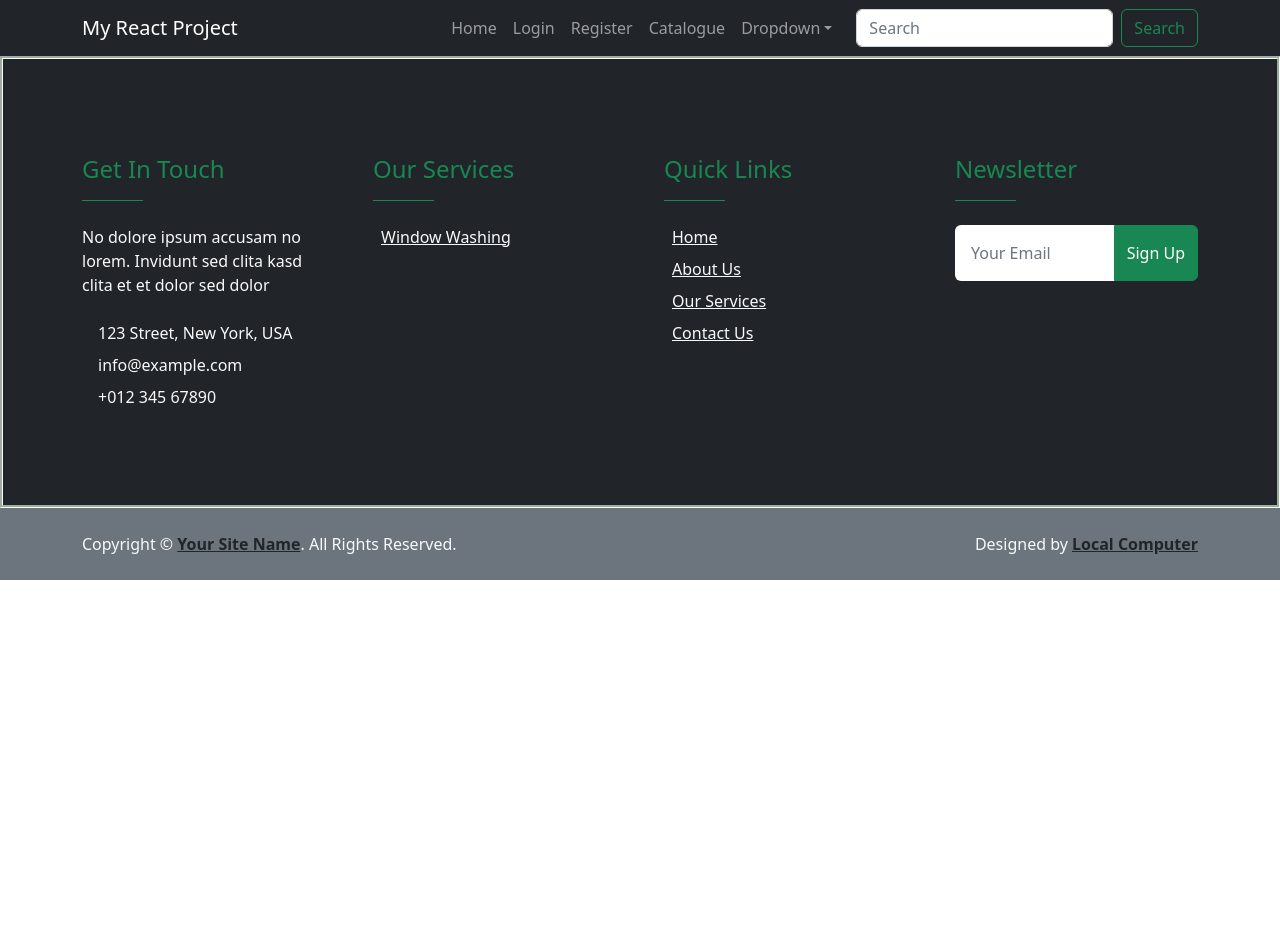
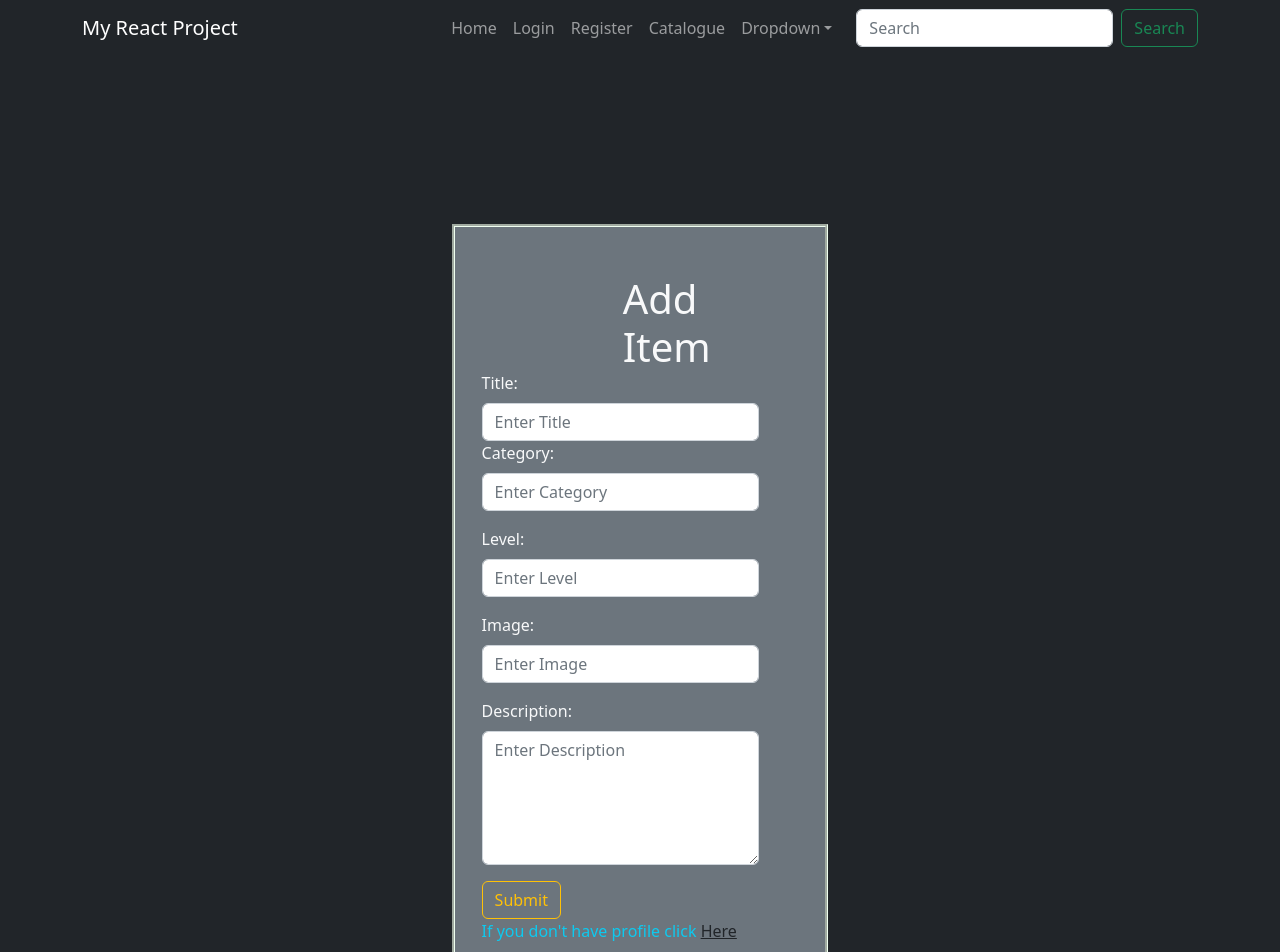
Before and after one commit to d3bel/myProject, a React (Create React App) app: page /catalogue/add-item in a window 1280 px wide. Shown: the top 952 px of the page. Before the commit the page ends 800 px from the top, so only its background shows below. Built offline with nearby package versions, Linux system fonts and the light colour scheme.

Commit message:
sorting out catalogue and adding AddItem components

```diff
--- a/src/App.js
+++ b/src/App.js
@@ -7,18 +7,19 @@ import { AuthContext } from "./context/AuthContext";
 import * as authService from "./services/authService";
 
 import { Header } from "./components/Header/Header";
-// import { ListItems } from "./components/ListItems/ListItmes";
+import { Catalogue } from "./components/Catalogue/Catalogue";
 import { Login } from "./components/Login/Login";
 import { Register } from "./components/Register/Register";
-// import { getAllItems } from "./services/services";
+import { getAllItems } from "./services/services";
 import { Home } from "./components/Header/Home";
 import { Footer } from "./components/Footer/Footer";
 import { Logout } from "./components/Logout/Logout";
+import { AddItem } from "./components/Catalogue/AddItem";
 // import { AddItem } from "./components/ListItems/AddItem";
 
 function App() {
   const navigate = useNavigate();
-  // const [items, setItems] = useState([]);
+  const [items, setItems] = useState([]);
   const [auth, setAuth] = useState({});
 
   // useEffect(() => {
@@ -43,6 +44,7 @@ function App() {
     }
     try {
       const result = await authService.register(regData);
+      console.log(result);
       setAuth(result);
       return navigate("/");
     } catch (err) {
@@ -71,7 +73,8 @@ function App() {
         <Header />
         <Routes>
           <Route path="/" element={<Home />} />
-          {/* <Route path="/add-item" element={<AddItem />} /> */}
+          <Route path="/catalogue" element={<Catalogue />} />
+          <Route path="/catalogue/add-item" element={<AddItem />} />
           <Route path="/login" element={<Login />} />
           <Route path="/register" element={<Register />} />
           <Route path="/logout" element={<Logout />} />
--- /dev/null
+++ b/src/components/Catalogue/AddItem.js
@@ -0,0 +1,156 @@
+import Button from "react-bootstrap/Button";
+import Form from "react-bootstrap/Form";
+import { Link } from "react-router-dom";
+
+import { useForm } from "../../hooks/useForm";
+
+export const AddItem = ({ onAddItemSubmit }) => {
+  const { values, changeHandler, onSubmit } = useForm(
+    {
+      title: "",
+      category: "",
+      level: "",
+      imageUrl: "",
+      description: "",
+    },
+    onAddItemSubmit
+  );
+
+  return (
+    <div
+      className="container-fluid bg-dark text-light py-5"
+      style={{ marginBottom: "0px" }}
+    >
+      <div
+        className="container py-5 bg-secondary"
+        style={{
+          width: "30%",
+          margin: "120px auto",
+          borderStyle: "groove",
+          borderColor: "honeydew",
+        }}
+      >
+        <h1 style={{ width: "10%", margin: "0 auto" }}>Add Item</h1>
+        <Form
+          id="login"
+          className="mb-3"
+          style={{ marginLeft: "15px", width: "80%" }}
+          onSubmit={onSubmit}
+        >
+          <Form.Group controlId="formBasicEmail">
+            <Form.Label>Title:</Form.Label>
+            <Form.Control
+              type="text"
+              name="title"
+              value={values.title}
+              onChange={changeHandler}
+              placeholder="Enter Title"
+            />
+          </Form.Group>
+
+          <Form.Group className="mb-3" controlId="formBasicPassword">
+            <Form.Label>Category:</Form.Label>
+            <Form.Control
+              type="text"
+              name="category"
+              value={values.category}
+              onChange={changeHandler}
+              placeholder="Enter Category"
+            />
+          </Form.Group>
+          <Form.Group className="mb-3" controlId="formBasicPassword">
+            <Form.Label>Level:</Form.Label>
+            <Form.Control
+              type="text"
+              name="level"
+              value={values.level}
+              onChange={changeHandler}
+              placeholder="Enter Level"
+            />
+          </Form.Group>
+          <Form.Group className="mb-3" controlId="formBasicPassword">
+            <Form.Label>Image:</Form.Label>
+            <Form.Control
+              type="text"
+              name="image"
+              value={values.imageUrl}
+              onChange={changeHandler}
+              placeholder="Enter Image"
+            />
+          </Form.Group>
+          <Form.Group className="mb-3" controlId="formBasicPassword">
+            <Form.Label>Description:</Form.Label>
+            <Form.Control
+              as="textarea"
+              rows={5}
+              type="text"
+              name="description"
+              value={values.description}
+              onChange={changeHandler}
+              placeholder="Enter Description"
+            />
+          </Form.Group>
+          <Button variant="outline-warning" type="submit">
+            Submit
+          </Button>
+          <p className="field text-info">
+            <span>
+              If you don't have profile click{" "}
+              <Link className="text-dark" to="/register">
+                Here
+              </Link>
+            </span>
+          </p>
+        </Form>
+      </div>
+    </div>
+    // <section id="create-item" className="auth">
+    //   <form id="create" onSubmit={onSubmit}>
+    //     <div className="container">
+    //       <h1>Create Item</h1>
+    //       <label htmlFor="title">Title:</label>
+    //       <input
+    //         value={values.title}
+    //         onChange={changeHandler}
+    //         type="text"
+    //         id="title"
+    //         name="title"
+    //       ></input>
+    //       <label htmlFor="title">Category:</label>
+    //       <input
+    //         value={values.category}
+    //         onChange={changeHandler}
+    //         type="text"
+    //         id="category"
+    //         name="category"
+    //       ></input>
+    //       <label htmlFor="title">Level:</label>
+    //       <input
+    //         value={values.level}
+    //         onChange={changeHandler}
+    //         type="text"
+    //         id="level"
+    //         name="level"
+    //       ></input>
+    //       <label htmlFor="title">Image:</label>
+    //       <input
+    //         value={values.imageUrl}
+    //         onChange={changeHandler}
+    //         type="text"
+    //         id="imageUrl"
+    //         name="image"
+    //       ></input>
+    //       <label htmlFor="title">Description:</label>
+    //       <textarea
+    //         value={values.description}
+    //         onChange={changeHandler}
+    //         type="text"
+    //         id="description"
+    //         name="description"
+    //       ></textarea>
+    //       <input className="btn submit" type="submit" value="Add Item"></input>
+    //     </div>
+    //   </form>
+    // </section>
+  );
+};
--- a/src/components/ListItems/ListItmes.js
+++ b/src/components/Catalogue/Catalogue.js
@@ -1,15 +1,15 @@
 import ListGroup from "react-bootstrap/ListGroup";
-import { Items } from "./Items";
 import Button from "react-bootstrap/Button";
 import { Link } from "react-router-dom";
-import { AddItem } from "./AddItem";
 
-export const ListItems = ({ items }) => {
+import { Items } from "./Items";
+
+export const Catalogue = ({ items }) => {
   return (
     <div style={{ width: "30%", margin: "120px auto" }}>
       <h1>My List of items</h1>
       <ListGroup>
-        {items.map((item) => (
+        {items?.map((item) => (
           <Items key={item._id} {...item} />
         ))}
         <Button
--- a/src/components/ListItems/AddItem.js
+++ /dev/null
@@ -1,6 +0,0 @@
-
-// export const AddItem = () => {
-//   return (
-
-//   );
-// };
--- a/src/components/Register/Register.js
+++ b/src/components/Register/Register.js
@@ -18,10 +18,6 @@ const RegisterFormKeys = {
 };
 
 export const Register = () => {
-  const [role, setRole] = useState("");
-  const onRoleHandler = (e) => {
-    setRole(e.target.value);
-  };
   const { onRegisterSubmit } = useContext(AuthContext);
   const { values, changeHandler, onSubmit } = useForm(
     {
@@ -34,6 +30,10 @@ export const Register = () => {
     },
     onRegisterSubmit
   );
+  const [role, setRole] = useState("");
+  const onRoleHandler = (e) => {
+    setRole(e.target.value);
+  };
   return (
     <div
       className="container-fluid bg-dark text-light py-5"
@@ -182,7 +182,7 @@ export const Register = () => {
                 <Form.Check
                   type="radio"
                   label="User"
-                  onChange={(onRoleHandler, changeHandler)}
+                  onChange={(changeHandler, onRoleHandler)}
                   name={RegisterFormKeys.Role}
                   id="formHorizontalRadios2"
                   value="user"
--- a/src/services/services.js
+++ b/src/services/services.js
@@ -1,6 +1,6 @@
 import * as request from "./requester";
 
-const baseUrl = "http://localhost:3030/jsonstore";
+const baseUrl = "http://localhost:3030/data";
 
 export const getAllItems = async () => {
   const res = await request.get(`${baseUrl}/items`);
```
Also changed, not shown: src/components/Catalogue/Items.js (renamed from src/components/ListItems/Items.js).
